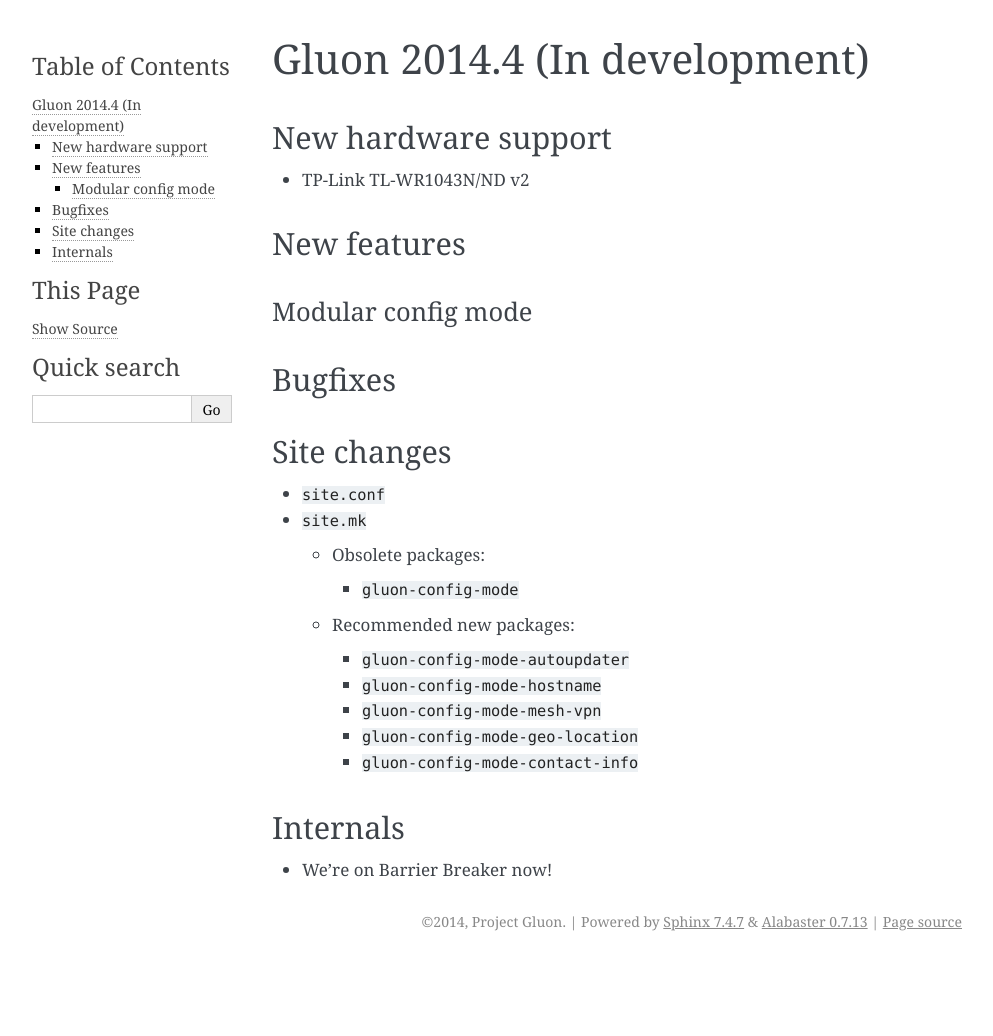
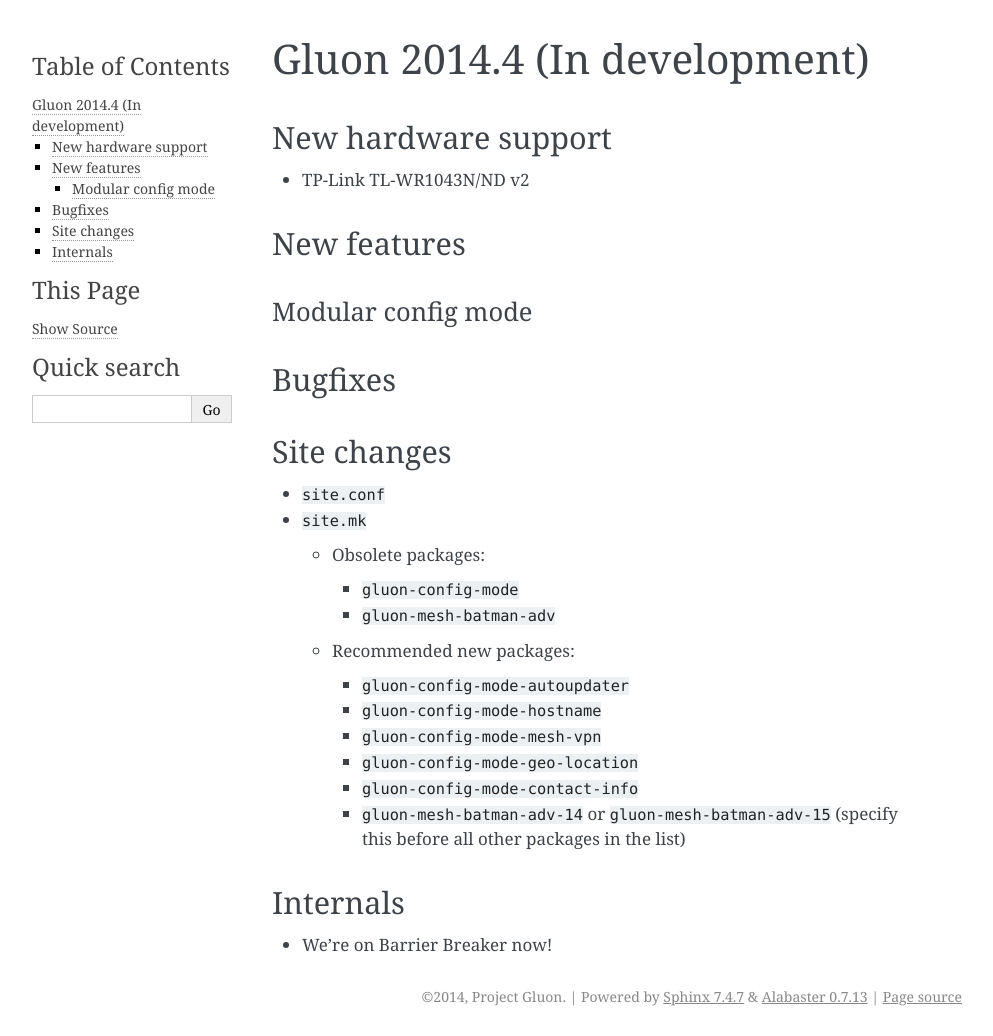
Before and after one commit to freifunk-gluon/gluon, a Sphinx documentation site: the page built from docs/releases/v2014.4.rst, in a window 1280 px wide. Shown: the whole page, without its empty margins (148-1141 px from the left). Built offline with Sphinx 7.4.7, drawn with Linux system fonts in a browser that asks for light colours; before the commit the page ends 961 px from its top, so only the background shows below that.

Commit message:
docs: gluon-mesh-batman-adv split

```diff
--- a/docs/releases/v2014.4.rst
+++ b/docs/releases/v2014.4.rst
@@ -23,6 +23,7 @@
   - Obsolete packages:
 
     + ``gluon-config-mode``
+    + ``gluon-mesh-batman-adv``
 
   - Recommended new packages:
 
@@ -31,6 +32,7 @@
     + ``gluon-config-mode-mesh-vpn``
     + ``gluon-config-mode-geo-location``
     + ``gluon-config-mode-contact-info``
+    + ``gluon-mesh-batman-adv-14`` or ``gluon-mesh-batman-adv-15`` (specify this before all other packages in the list)
 
 Internals
 ~~~~~~~~~
```
Also changed, not shown: 1 other file.
